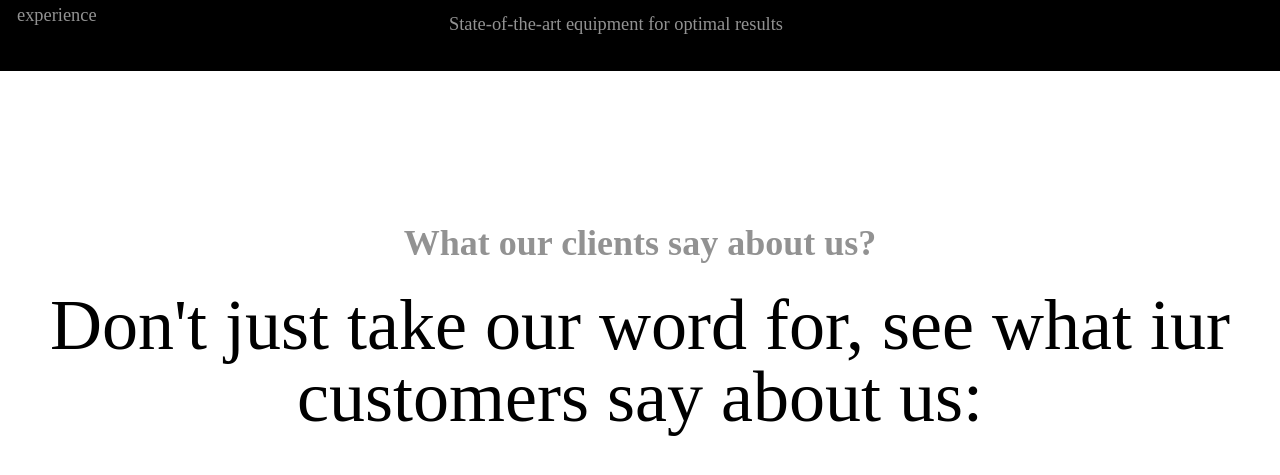
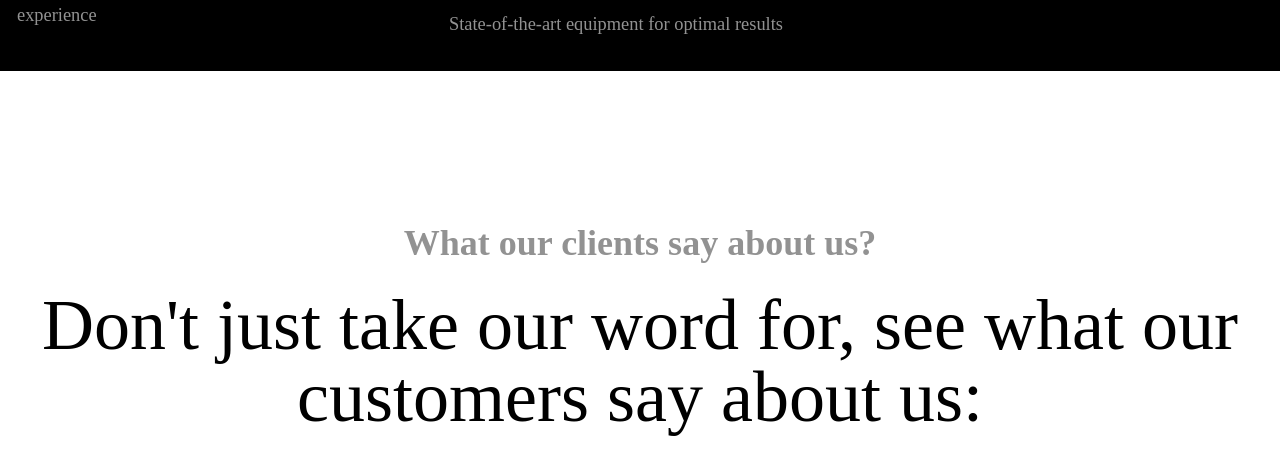
Before and after one commit to tulio-salvatierra/csc, a React (Create React App) app: page / in a window 1280 px wide. Shown: the part 5300-5775 px from the top of the page. Built offline with nearby package versions, Linux system fonts and the light colour scheme; a web font is replaced by a local one.

Commit message:
fix: Correct typo in customer testimonial heading for improved clarity

```diff
--- a/src/components/Review/Review.jsx
+++ b/src/components/Review/Review.jsx
@@ -62,7 +62,7 @@ export default function SingleReviewCarousel() {
         What our clients say about us?
       </h2>
       <h3 className="text-left display-3">
-        Don't just take our word for, see what iur customers say about us:
+        Don't just take our word for, see what our customers say about us:
       </h3>
 
       <div
```
